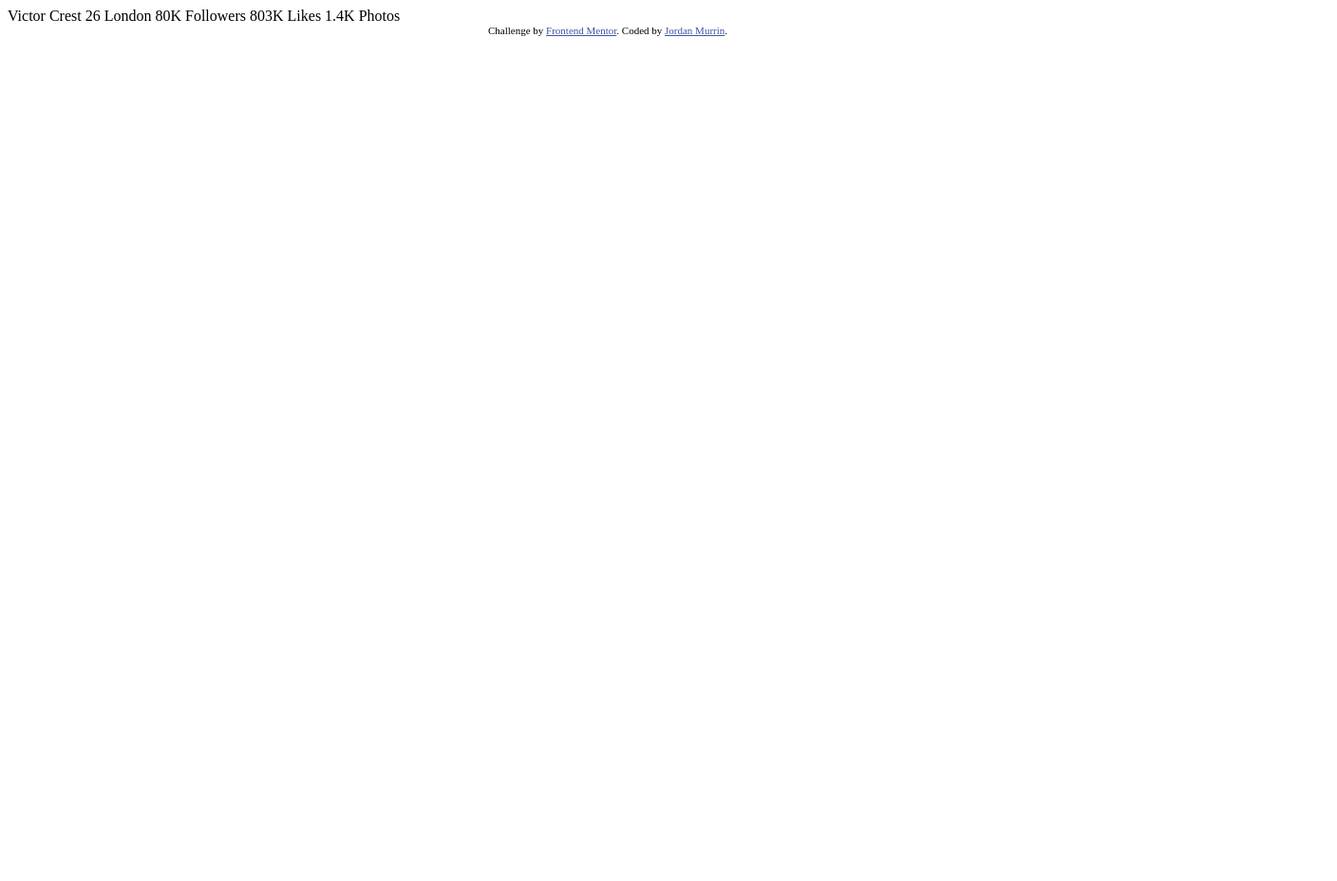
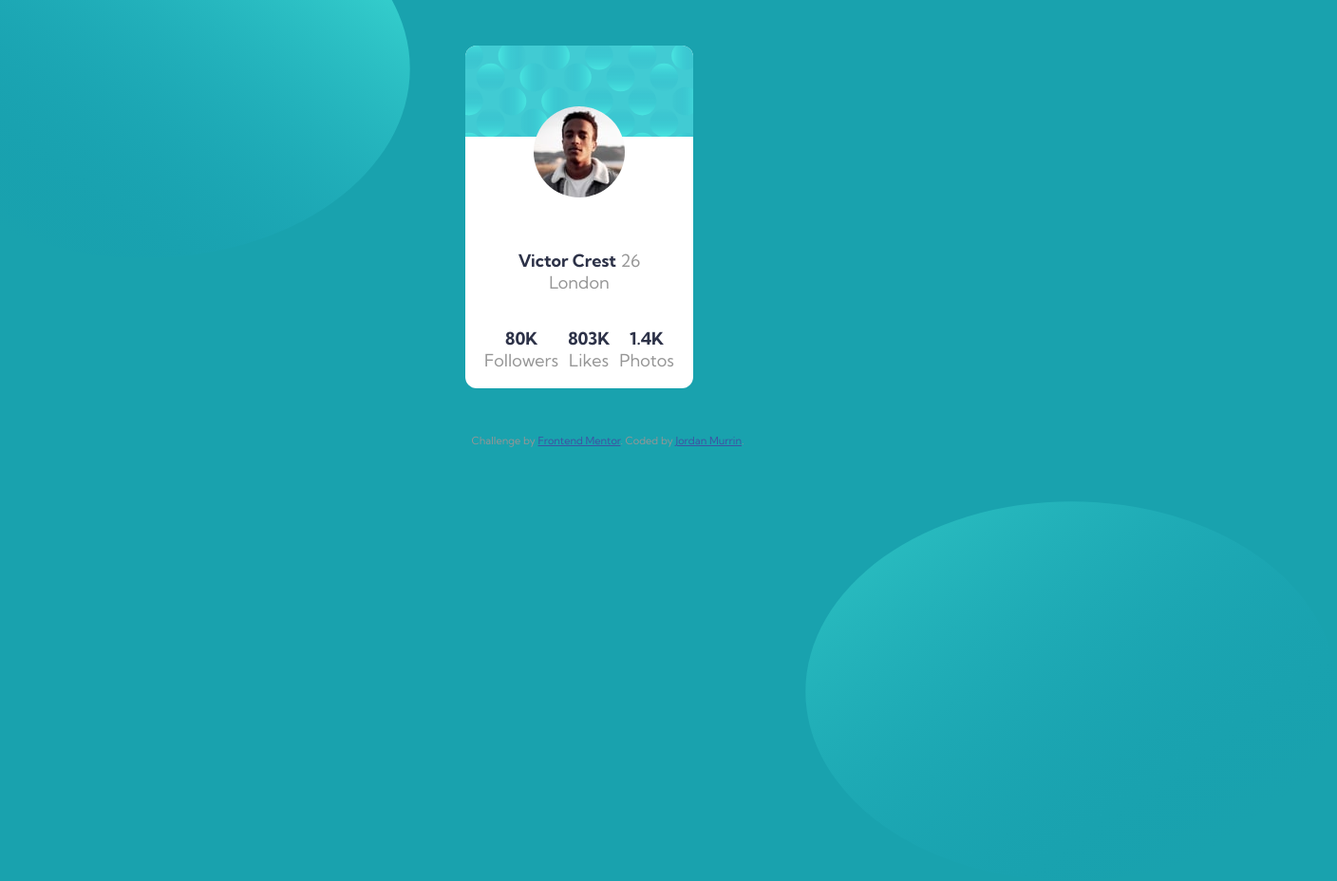
Before and after one commit to beowulf1958/profile-card-component-main, a plain HTML site: page index.html in a window 1280 px wide. Shown: the whole page at 95% size, 1408 px wide, since content can reach past the window. Before the commit the page ends 800 px from the top, so only its background shows below. Drawn offline with Linux system fonts and the light colour scheme.

Commit message:
Finishing up

```diff
--- a/index.html
+++ b/index.html
@@ -14,20 +14,48 @@
 
     <title>Frontend Mentor | Profile card component</title>
 
+    <!-- Google fonts -->
+    <link rel="preconnect" href="https://fonts.googleapis.com" />
+    <link rel="preconnect" href="https://fonts.gstatic.com" crossorigin />
+    <link
+      href="https://fonts.googleapis.com/css2?family=Kumbh+Sans:wght@400;700&display=swap"
+      rel="stylesheet"
+    />
+    <!-- Custom styles -->
     <link rel="stylesheet" href="style.css" />
-    <!-- Feel free to remove these styles or customise in your own stylesheet 👍 -->
-    <style>
-      .attribution {
-        font-size: 11px;
-        text-align: center;
-      }
-      .attribution a {
-        color: hsl(228, 45%, 44%);
-      }
-    </style>
   </head>
+
   <body>
-    Victor Crest 26 London 80K Followers 803K Likes 1.4K Photos
+    <div>
+      <img
+        src="images/bg-pattern-top.svg"
+        alt="top corner"
+        class="pattern-top"
+      />
+    </div>
+
+    <div>
+      <img
+        src="images/bg-pattern-bottom.svg"
+        alt="bottom corner"
+        class="pattern-bottom"
+      />
+    </div>
+
+    <div class="wrapper">
+      <div class="card">
+        <div class="card-top"></div>
+        <img src="images/image-victor.jpg" alt="Victor Crest" class="avatar" />
+        <p><span class="bold">Victor Crest</span> 26 <br />London</p>
+        <div class="flex-box">
+          <p><span class="bold">80K</span><br />Followers</p>
+          <p><span class="bold">803K</span><br />Likes</p>
+          <p><span class="bold">1.4K</span><br />Photos</p>
+        </div>
+        <!-- End Flex-box -->
+      </div>
+      <!-- End Card Bottom -->
+    </div>
     <div class="attribution">
       Challenge by
       <a href="https://www.frontendmentor.io?ref=challenge" target="_blank"
--- a/style.css
+++ b/style.css
@@ -0,0 +1,109 @@
+:root {
+    --clr-body-bg: hsl(185, 75%, 39%); /* Dark cyan */
+    --clr-text-bold: hsl(229, 23%, 23%); /* Very dark desaturated blue */
+    --clr-text-main: hsl(227, 10%, 46%); /* Dark grayish blue */
+    --clr-text-light: hsl(0, 0%, 59%); /* Dark gray */
+    --clr-card-bottom: hsl(0, 0%, 100%);
+  }
+
+  *,
+  *::before,
+  *::after {
+    box-sizing: border-box;
+  }
+
+  body {
+    background-color: var(--clr-body-bg);
+    color: var(--clr-text-light);
+    font-family: "Kumbh Sans", sans-serif;
+    font-size: 1.125rem;
+    font-weight: 400;
+  }
+
+  .wrapper {
+    max-width: 75%;
+    margin-left: 0.5rem;
+  }
+
+  .card {
+    position: relative;
+    width: 15rem;
+    margin: 3rem auto;
+    background-color: var(--clr-card-bottom);
+    text-align: center;
+    border-radius: 12px;
+    overflow: hidden;
+  }
+
+  .flex-box {
+    display: flex;
+    justify-content: center;
+    gap: 10px;
+  }
+
+  /* Background */
+  .pattern-top,
+  .pattern-bottom {
+    width: 15rem;
+    height: 15rem;
+  }
+  .pattern-top {
+    position: absolute;
+    top: -8rem;
+    left: -8rem;
+  }
+  .pattern-bottom {
+    position: absolute;
+    bottom: -3.5rem;
+    right: -4rem;
+  }
+  /* End Background*/
+
+  .bold {
+    color: var(--clr-text-bold);
+    font-weight: 700;
+  }
+
+  .card-top {
+    width: 100%;
+    height: 6rem;
+    background-image: url(./images/bg-pattern-card.svg);
+  }
+
+  .avatar {
+    border-radius: 50%;
+    position: relative;
+    top: -2rem;
+  }
+
+  /* Attribution */
+  .attribution {
+    font-size: 11px;
+    text-align: center;
+    margin-top: 10px;
+  }
+  .attribution a {
+    color: hsl(228, 45%, 44%);
+  }
+
+  /* Desktop Version */
+  @media screen and (min-width: 400px) {
+    .card {
+      margin-left: 50%;
+    }
+    .pattern-top,
+    .pattern-bottom {
+      width: 35rem;
+      height: 25rem;
+    }
+    .pattern-top {
+      position: absolute;
+      top: -8rem;
+      left: -8rem;
+    }
+    .pattern-bottom {
+      position: absolute;
+      bottom: -8rem;
+      right: -8rem;
+    }
+  }
```
Also changed, not shown: design/desktop-design.jpg (deleted), design/desktop-preview.jpg (deleted), design/mobile-design.jpg (deleted), 2 other files.
